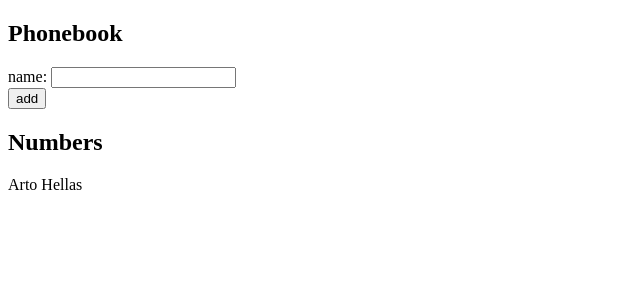
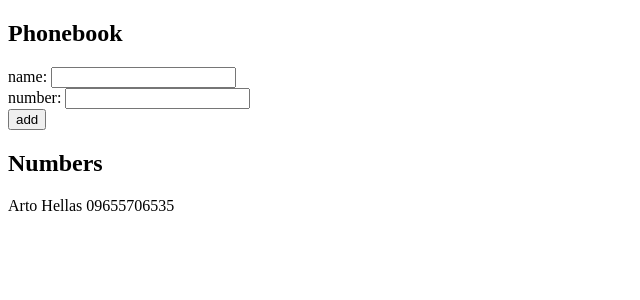
Before and after one commit to DiotheWind/phonebook, a React (Vite) app: page / in a window 1280 px wide. Shown: the top 300 px of the page, without its empty margins (0-640 px from the left). Built offline with nearby package versions, Linux system fonts and the light colour scheme.

Commit message:
Add input for numbers

```diff
--- a/src/App.jsx
+++ b/src/App.jsx
@@ -1,29 +1,40 @@
 import { useState } from 'react'
 
-const Numbers = ({ name }) => <p>{name}</p>
+const DisplayNamesAndNumbers = ({ name, number }) => <p>{name} {number}</p>
 
 const App = () => {
   const [persons, setPersons] = useState([
-    { name: 'Arto Hellas' }
+    {
+      name: 'Arto Hellas',
+      number: '09655706535'
+    }
   ])
   const [newName, setNewName] = useState('')
+  const [newNumber, setNewNumber] = useState('')
 
-  const handleInputChange = (e) => {
+  const handleNameChange = (e) => {
     setNewName(e.target.value)
+  }
+
+  const handleNumberChange = (e) => {
+    setNewNumber(e.target.value)
   }
 
   const addPersonToList = (e) => {
     e.preventDefault()
     const personObj = {
-      name: newName
+      name: newName,
+      number: newNumber
     }
 
     if (checkNameDuplicate(personObj)) {
       alert(`${personObj.name} is alreadly added to the phonebook`)
       setNewName('')
+      setNewNumber('')
     } else {
       setPersons(persons.concat(personObj))
       setNewName('')
+      setNewNumber('')
     }
   }
 
@@ -41,7 +52,10 @@ const App = () => {
       <h2>Phonebook</h2>
       <form onSubmit={addPersonToList}>
         <div>
-          name: <input value={newName} onChange={handleInputChange} />
+          name: <input value={newName} onChange={handleNameChange} />
+        </div>
+        <div>
+          number: <input value={newNumber} onChange={handleNumberChange}/>
         </div>
         <div>
           <button type='submit'>add</button>
@@ -49,7 +63,7 @@ const App = () => {
       </form>
 
       <h2>Numbers</h2>
-      {persons.map(person => <Numbers key={person.name} name={person.name} />)}
+      {persons.map(person => <DisplayNamesAndNumbers key={person.name} name={person.name} number={person.number} />)}
     </div>
   )
 }
```
